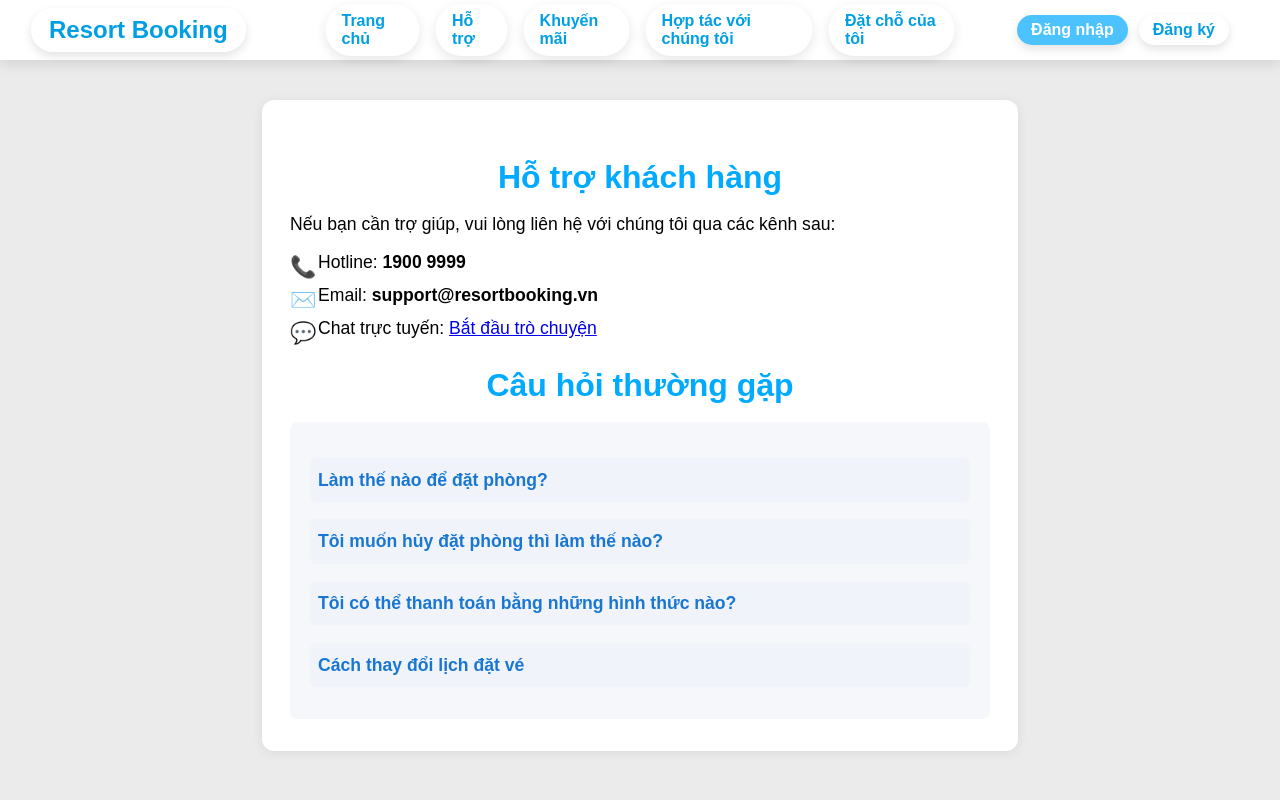
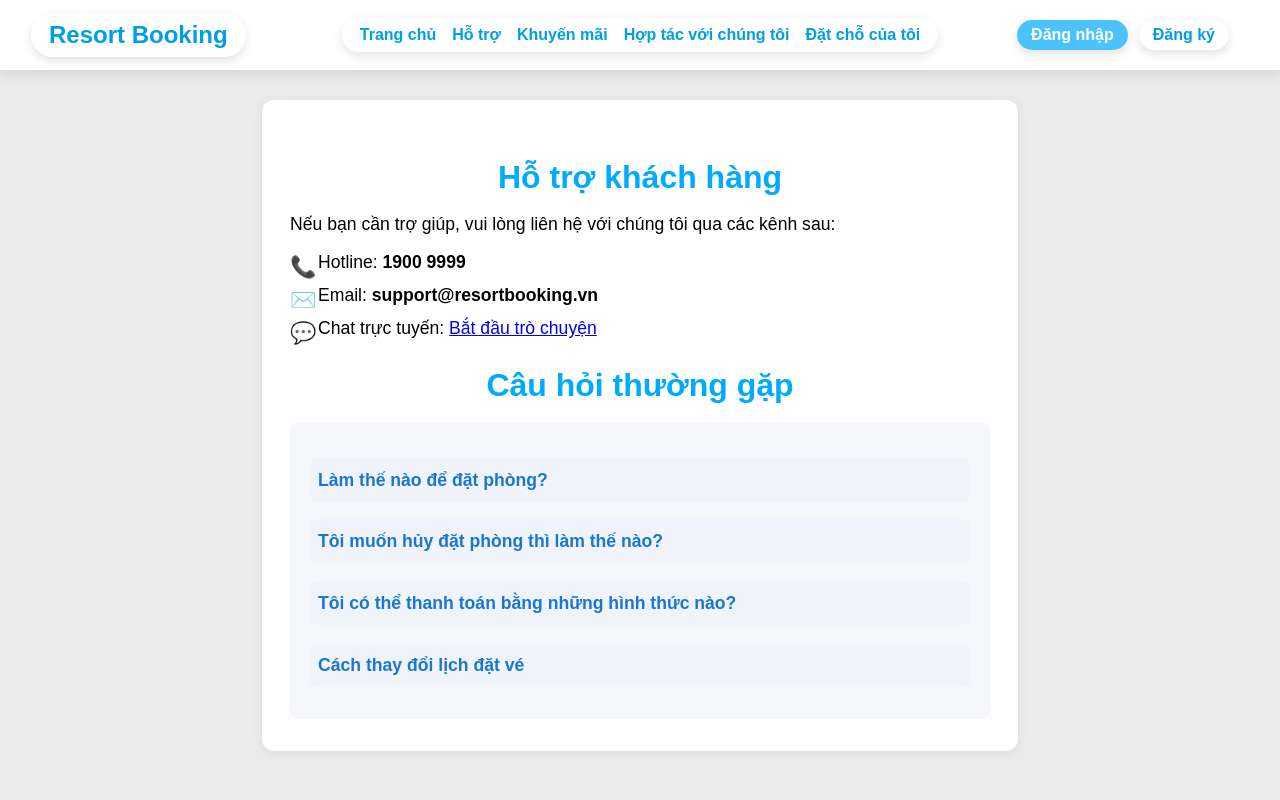
Before and after one commit to minhthien-1/Resort_web, a website: page public/supports/support.html in a window 1280 px wide. Shown: the top 800 px of the page. Drawn offline with Linux system fonts and the light colour scheme.

Commit message:
chỉnh sửa lại giao diện

```diff
--- a/public/home.css
+++ b/public/home.css
@@ -392,7 +392,7 @@ body {
   font-weight: bold;
   border: none;
   border-radius: 50px;
-  padding: 12px 20px;
+  padding: 14px 20px;
   cursor: pointer;
   transition: 0.2s;
   height: 52px;
@@ -404,6 +404,7 @@ body {
 .search-form button:hover {
   background-color: #ff9f33;
   box-shadow: 0 4px 12px rgba(255, 159, 51, 0.3);
+  padding: 14px 22px;
 }
 
 @media (max-width: 768px) {
--- a/public/supports/support.css
+++ b/public/supports/support.css
@@ -95,7 +95,7 @@
 
   justify-content: space-between;
   align-items: center;
-  height: 60px;
+  height: 70px;
 
 }
 
@@ -103,8 +103,9 @@
   order: 1;
 }
 
-.navbar-menu nav {
+.navbar .navbar-menu nav {
   background-color: rgba(255, 255, 255);
+
 }
 
 .navbar-menu {
@@ -112,16 +113,18 @@
   display: flex;
   gap : 16px;
   order: 2;
+  box-shadow:  0 4px 12px rgba(0, 0, 0, 0.1);
+  padding: 8px 18px;
+  border-radius: 50px;
 }
 
 .navbar-menu a {
   text-decoration: none;
   color: #009fe3; /* Màu chữ xanh */
   font-weight: bold;
-  padding: 8px 16px;
-  border-radius: 50px;
+  gap: 16px;
   transition: all 0.2s ease;
-  box-shadow: 0 4px 12px rgba(0, 0, 0, 0.1);
+
 }
 
 .navbar-menu a:hover {
--- a/public/supports/support.html
+++ b/public/supports/support.html
@@ -17,7 +17,7 @@
       <nav class="navbar-menu">
         <a href="../home.html">Trang chủ</a>
         <a href="../supports/support.html" class="active">Hỗ trợ</a>
-        <a href="">Khuyến mãi</a>
+        <a href="../promotions.html">Khuyến mãi</a>
         <a href="">Hợp tác với chúng tôi</a>
         <a href="">Đặt chỗ của tôi</a>
       </nav>
```
